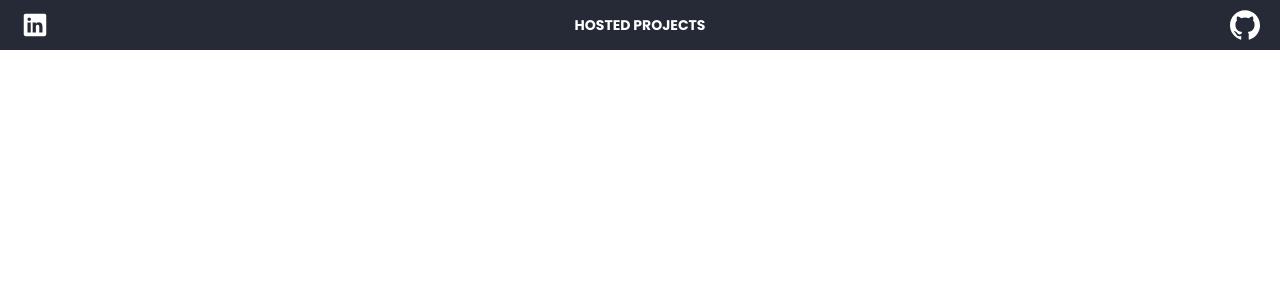
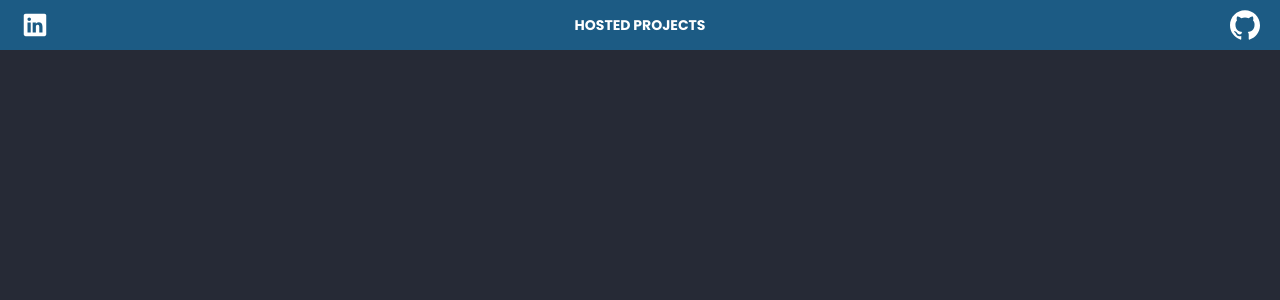
Before and after one commit to edouardlacroix/edouardlacroix.github.io, a Next.js app: page /welcome in a window 1280 px wide. Shown: the top 300 px of the page. Built offline with nearby package versions, Linux system fonts and the light colour scheme.

Commit message:
background color

```diff
--- a/components/TopBar/index.module.scss
+++ b/components/TopBar/index.module.scss
@@ -6,7 +6,7 @@
     flex-direction: ry;
     align-items: center;
     justify-content: space-between ;
-    background-color: $color_darkblue   ;
+    background-color: $color_blue   ;
     padding-left: 20px;
     padding-right: 20px;
 
--- a/pages/_app.js
+++ b/pages/_app.js
@@ -1,4 +1,4 @@
-import '../styles/globals.css'
+import '../styles/globals.scss'
 
 function MyApp({ Component, pageProps }) {
   return <Component {...pageProps} />
--- a/styles/globals.css
+++ b/styles/globals.scss
@@ -1,3 +1,5 @@
+@import './colors.scss';
+
 html,
 body {
   padding: 0;
@@ -10,6 +12,7 @@ body {
   overflow: hidden;
   height: 100%;
   width: 100%;
+  background-color:$color_darkblue;
 }
 
 a {
```
